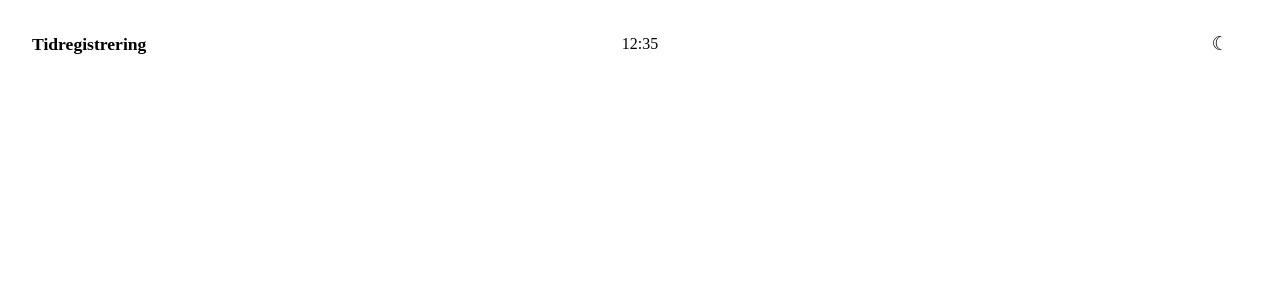
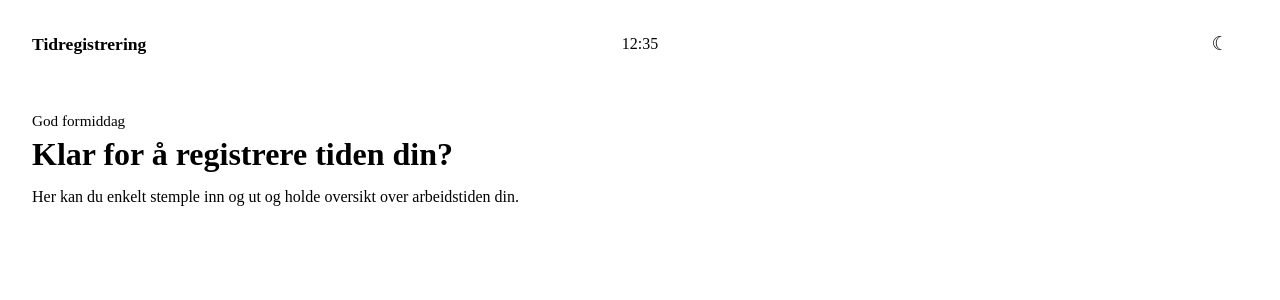
Before and after one commit to kent26pg-lab/eget-prosjekt, a React (Vite) app in the folder vite-project/: page / in a window 1280 px wide. Shown: the top 300 px of the page. Built offline with nearby package versions, Linux system fonts and the light colour scheme; the HTML template or start-up script is replaced by a standard one.

Commit message:
added WelcomeSection, coded it and gave it styling

```diff
--- a/vite-project/src/App.jsx
+++ b/vite-project/src/App.jsx
@@ -1,5 +1,6 @@
 import { ThemeProvider } from "./Components/ThemeProvider";
 import Header from "./Components/Header";
+import WelcomeSection from "./Components/WelcomeSection";
 
 import "./App.css";
 
@@ -8,6 +9,7 @@ function App() {
     <ThemeProvider>
       <div className="app">
         <Header />
+        <WelcomeSection />
       </div>
     </ThemeProvider>
   );
--- /dev/null
+++ b/vite-project/src/Components/WelcomeSection.jsx
@@ -0,0 +1,34 @@
+import styles from "./WelcomeSection.module.css";
+
+function WelcomeSection() {
+  const hour = new Date().getHours();
+
+  let greeting;
+
+  if (hour >= 5 && hour < 12) {
+    greeting = "God formiddag";
+  } else if (hour >= 12 && hour < 18) {
+    greeting = "God ettermiddag";
+  } else {
+    greeting = "God kveld";
+  }
+
+  return (
+    <section className={styles.welcome}>
+      <span className={styles.greeting}>
+        {greeting}
+      </span>
+
+      <h1 className={styles.title}>
+        Klar for å registrere tiden din?
+      </h1>
+
+      <p className={styles.description}>
+        Her kan du enkelt stemple inn og ut
+        og holde oversikt over arbeidstiden din.
+      </p>
+    </section>
+  );
+}
+
+export default WelcomeSection;
--- /dev/null
+++ b/vite-project/src/Components/WelcomeSection.module.css
@@ -0,0 +1,35 @@
+.welcome {
+  padding: 32px 24px 24px;
+}
+
+.greeting {
+  display: block;
+
+  margin-bottom: 6px;
+
+  color: var(--text-secondary);
+
+  font-size: 0.95rem;
+  font-weight: 500;
+}
+
+.title {
+  margin: 0;
+
+  color: var(--text-primary);
+
+  font-size: 2rem;
+  font-weight: 700;
+  line-height: 1.15;
+}
+
+.description {
+  max-width: 520px;
+
+  margin: 12px 0 0;
+
+  color: var(--text-secondary);
+
+  font-size: 1rem;
+  line-height: 1.5;
+}
```
